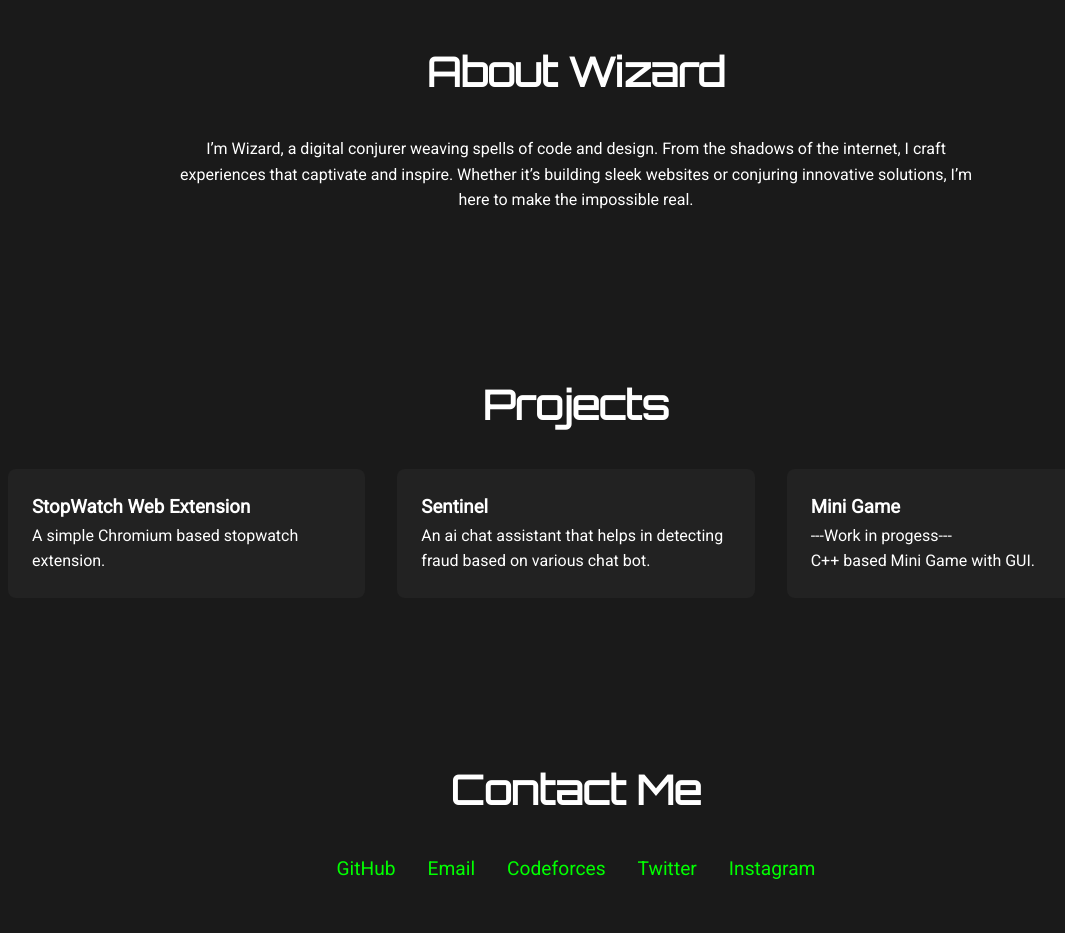
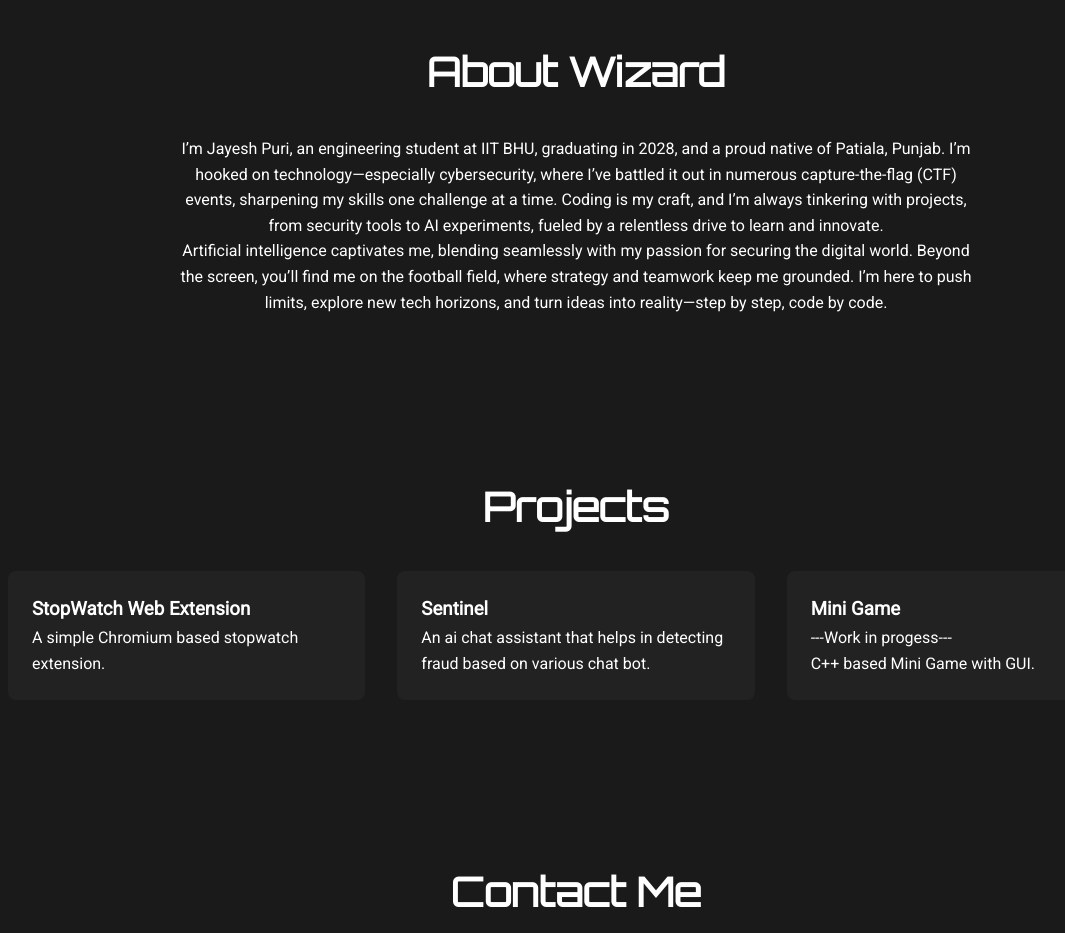
Before and after one commit to Jayesh-Dev21/0x3xpl0it, a plain HTML site: page index.html in a window 1280 px wide. Shown: the part 840-1773 px from the top of the page, without its empty margins (64-1129 px from the left). Drawn offline with Linux system fonts and the light colour scheme.

Commit message:
Update index.html
did some changes

```diff
--- a/index.html
+++ b/index.html
@@ -224,7 +224,8 @@
     <!-- About Section -->
     <section id="about" class="about">
         <h2>About Wizard</h2>
-        <p>I’m Wizard, a digital conjurer weaving spells of code and design. From the shadows of the internet, I craft experiences that captivate and inspire. Whether it’s building sleek websites or conjuring innovative solutions, I’m here to make the impossible real.</p>
+        <p>I’m Jayesh Puri, an engineering student at IIT BHU, graduating in 2028, and a proud native of Patiala, Punjab. I’m hooked on technology—especially cybersecurity, where I’ve battled it out in numerous capture-the-flag (CTF) events, sharpening my skills one challenge at a time. Coding is my craft, and I’m always tinkering with projects, from security tools to AI experiments, fueled by a relentless drive to learn and innovate.</p>
+        <p>Artificial intelligence captivates me, blending seamlessly with my passion for securing the digital world. Beyond the screen, you’ll find me on the football field, where strategy and teamwork keep me grounded. I’m here to push limits, explore new tech horizons, and turn ideas into reality—step by step, code by code.</p>
     </section>
 
     <!-- Projects Section -->
```
